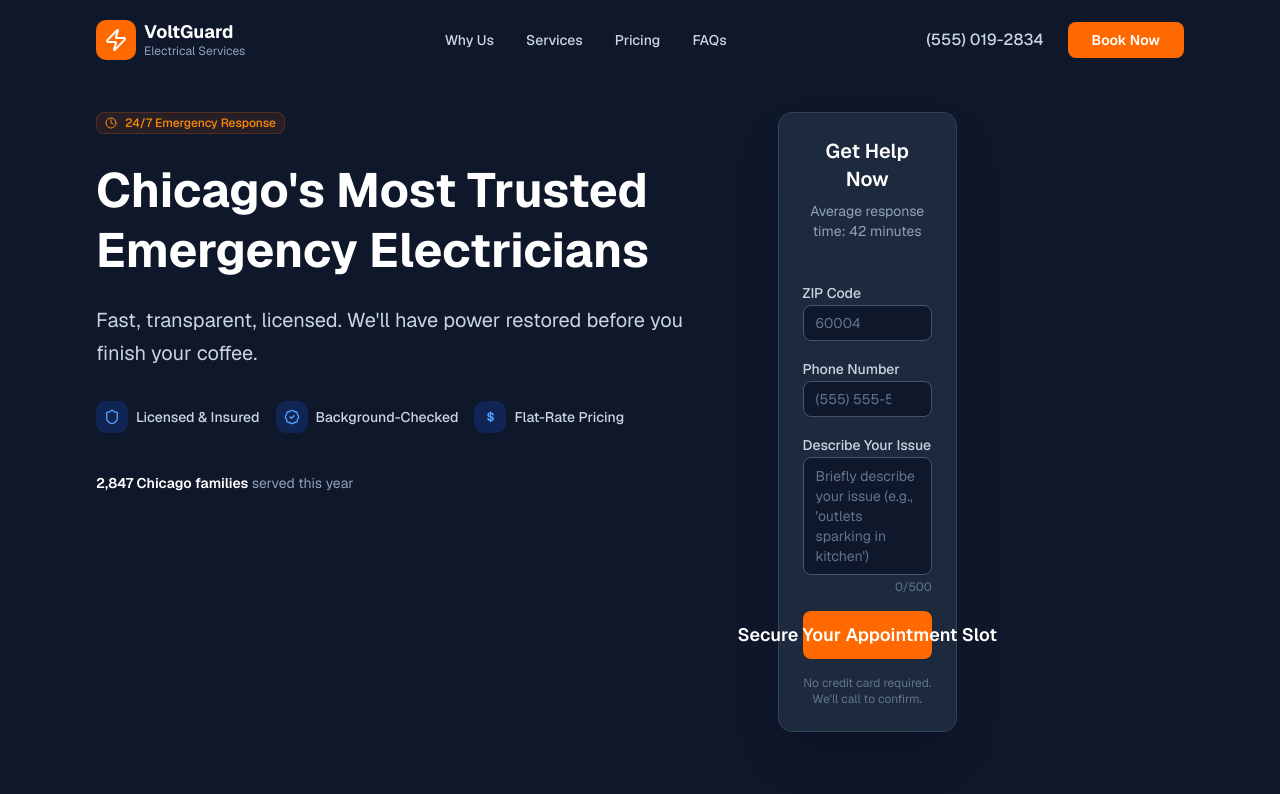
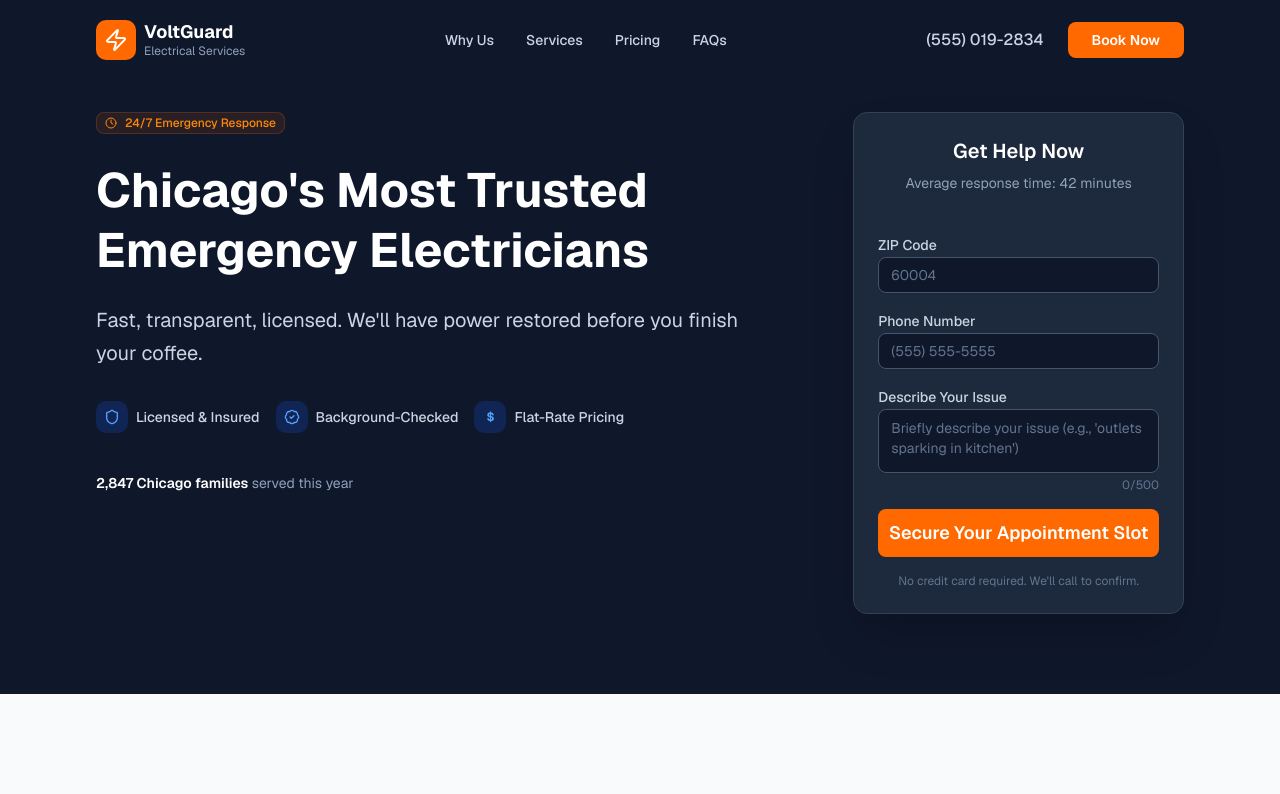
Before and after one commit to dantanker/v0-electrical-landing-page, a Next.js app: page / in a window 1280 px wide. Shown: the top 794 px of the page. Built offline with nearby package versions, Linux system fonts and the light colour scheme.

Commit message:
fix: widen lead capture form in hero section
Adjust grid layout to give form more space and center it.

```diff
--- a/components/voltguard/hero-section.tsx
+++ b/components/voltguard/hero-section.tsx
@@ -7,9 +7,9 @@ export function HeroSection() {
   return (
     <section className="bg-slate-900 pt-4 pb-12 md:pt-8 md:pb-20">
       <div className="max-w-6xl mx-auto px-4 sm:px-6 lg:px-8">
-        <div className="grid lg:grid-cols-5 gap-8 lg:gap-12 items-start">
+        <div className="grid lg:grid-cols-3 gap-8 lg:gap-12 items-start">
           {/* Left Column - Content */}
-          <div className="lg:col-span-3 space-y-6">
+          <div className="lg:col-span-2 space-y-6">
             {/* Badge */}
             <FadeInUp delay={0}>
               <Badge className="bg-orange-500/10 text-orange-400 border-orange-500/20 hover:bg-orange-500/20">
@@ -68,7 +68,9 @@ export function HeroSection() {
 
           {/* Right Column - Form */}
           <SlideInRight delay={0.2}>
-            <LeadCaptureForm />
+            <div className="w-full">
+              <LeadCaptureForm />
+            </div>
           </SlideInRight>
         </div>
       </div>
```
